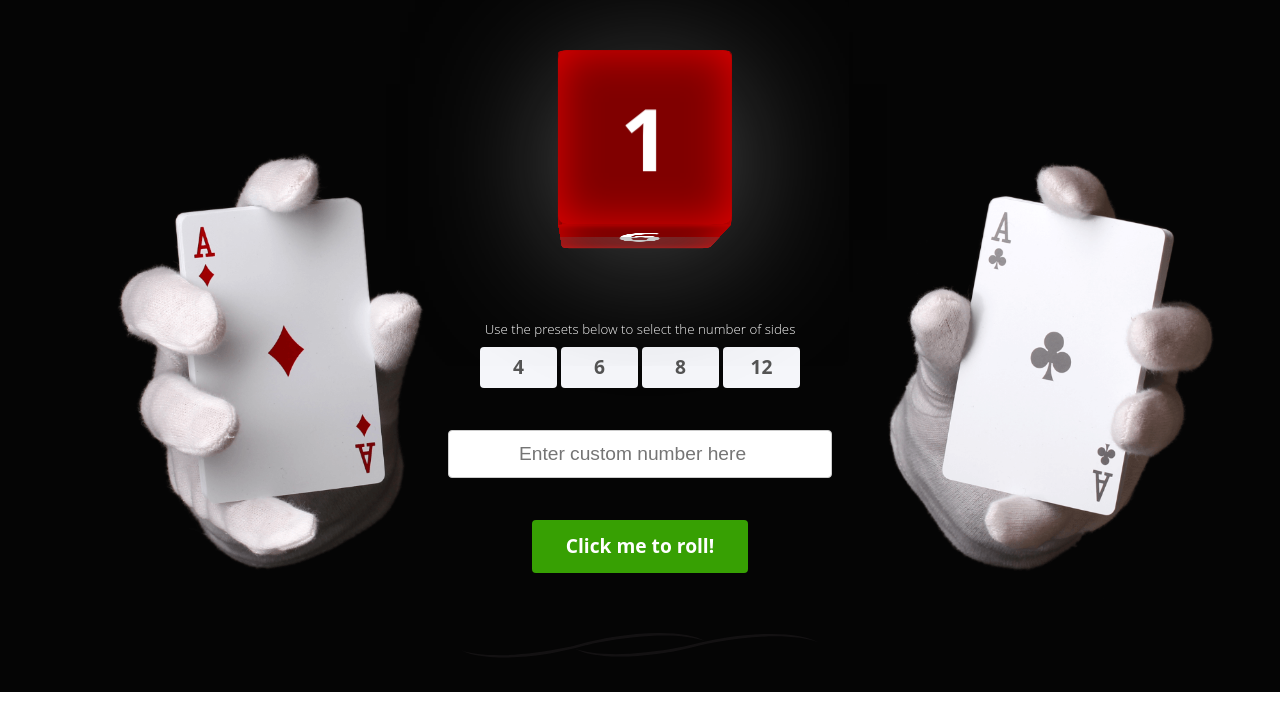
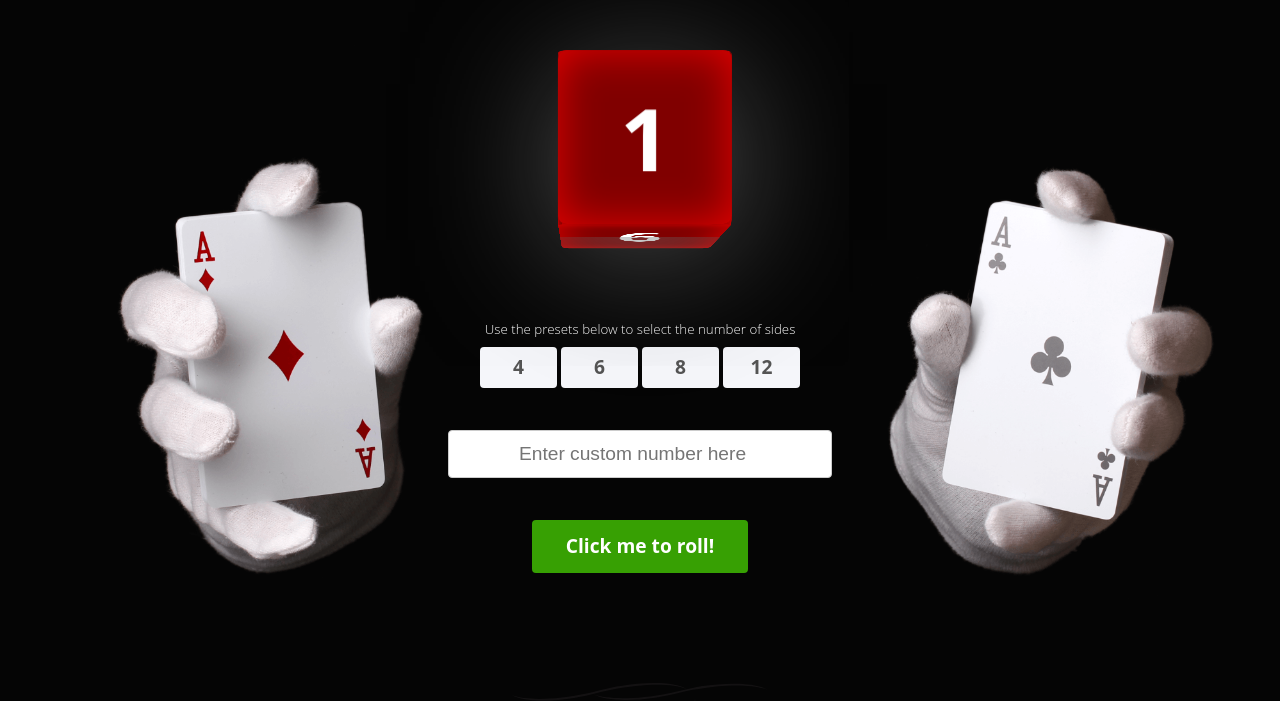
Before and after one commit to ASad114-al/FMA-Projekt, a plain HTML site: page index.html in a window 1280 px wide. Shown: the part 108-809 px from the top of the page. Drawn offline with Linux system fonts and the light colour scheme.

Commit message:
fixed inline issue with graphic

```diff
--- a/assets/css/style.sass
+++ b/assets/css/style.sass
@@ -112,7 +112,7 @@ img
     &:hover
         background: darken($secondary,7 )
     padding: 12px 34px
-    margin-bottom: 60px
+    margin-bottom: 110px
 
 
 small
@@ -124,7 +124,9 @@ small
     margin-bottom: 26px
 
 .swirl
-    width: 70%
+    width: 50%
+    display: block
+    margin: 0 auto
 
 
 @media only screen and (max-width: 802px)
```
Also changed, not shown: assets/css/style.css, 1 other file.
